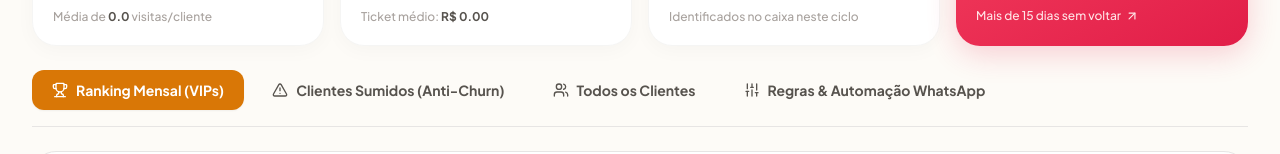
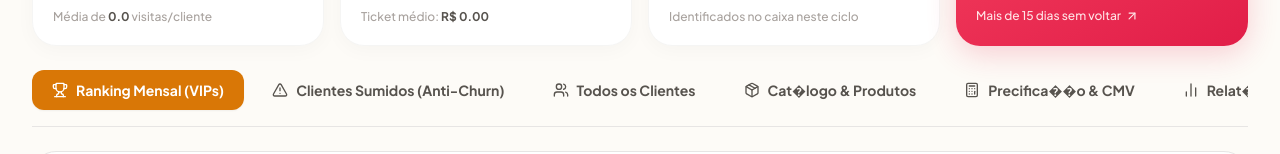
Before and after one commit to Sovinski27/Moreira-Sales, a React (Vite) app: page / in a window 1280 px wide. Both pictures are taken after a click on the button "Painel do Dono". Shown: the part 339-493 px from the top of the page. Built offline with nearby package versions, Linux system fonts and the light colour scheme; no server answers; the database is empty.

Commit message:
Restore missing Admin tabs

```diff
--- a/src/pages/AdminDashboard.tsx
+++ b/src/pages/AdminDashboard.tsx
@@ -9,6 +9,7 @@ import { CategoriaModal } from '../components/CategoriaModal';
 import { ConfirmModal } from '../components/ConfirmModal';
 import { AlertModal } from '../components/AlertModal';
 import { BiReports } from '../components/BiReports';
+import { CmvDashboard } from '../components/CmvDashboard';
 import { fetchProdutos, fetchCategorias, saveProduto, saveCategoria } from '../services/db';
 import {
   Users,
@@ -25,6 +26,9 @@ import {
   Check,
   ArrowUpRight,
   Sliders,
+  Package,
+  BarChart2,
+  Calculator,
   CheckCircle2,
   Globe,
   RotateCcw
@@ -311,6 +315,45 @@ export const AdminDashboard: React.FC = () => {
         >
           <Users className="w-4 h-4" />
           <span>Todos os Clientes</span>
+        </button>
+
+        <button
+          type="button"
+          onClick={() => setActiveSubTab('catalogo')}
+          className={`flex items-center gap-2 px-5 py-2.5 rounded-xl font-bold text-sm transition-all whitespace-nowrap ${
+            activeSubTab === 'catalogo'
+              ? 'bg-amber-600 text-white shadow-sm'
+              : 'text-stone-600 hover:bg-stone-100'
+          }`}
+        >
+          <Package className="w-4 h-4" />
+          <span>Cat�logo & Produtos</span>
+        </button>
+
+        <button
+          type="button"
+          onClick={() => setActiveSubTab('cmv')}
+          className={`flex items-center gap-2 px-5 py-2.5 rounded-xl font-bold text-sm transition-all whitespace-nowrap ${
+            activeSubTab === 'cmv'
+              ? 'bg-amber-600 text-white shadow-sm'
+              : 'text-stone-600 hover:bg-stone-100'
+          }`}
+        >
+          <Calculator className="w-4 h-4" />
+          <span>Precifica��o & CMV</span>
+        </button>
+
+        <button
+          type="button"
+          onClick={() => setActiveSubTab('bi')}
+          className={`flex items-center gap-2 px-5 py-2.5 rounded-xl font-bold text-sm transition-all whitespace-nowrap ${
+            activeSubTab === 'bi'
+              ? 'bg-amber-600 text-white shadow-sm'
+              : 'text-stone-600 hover:bg-stone-100'
+          }`}
+        >
+          <BarChart2 className="w-4 h-4" />
+          <span>Relat�rios BI</span>
         </button>
 
         <button
```
